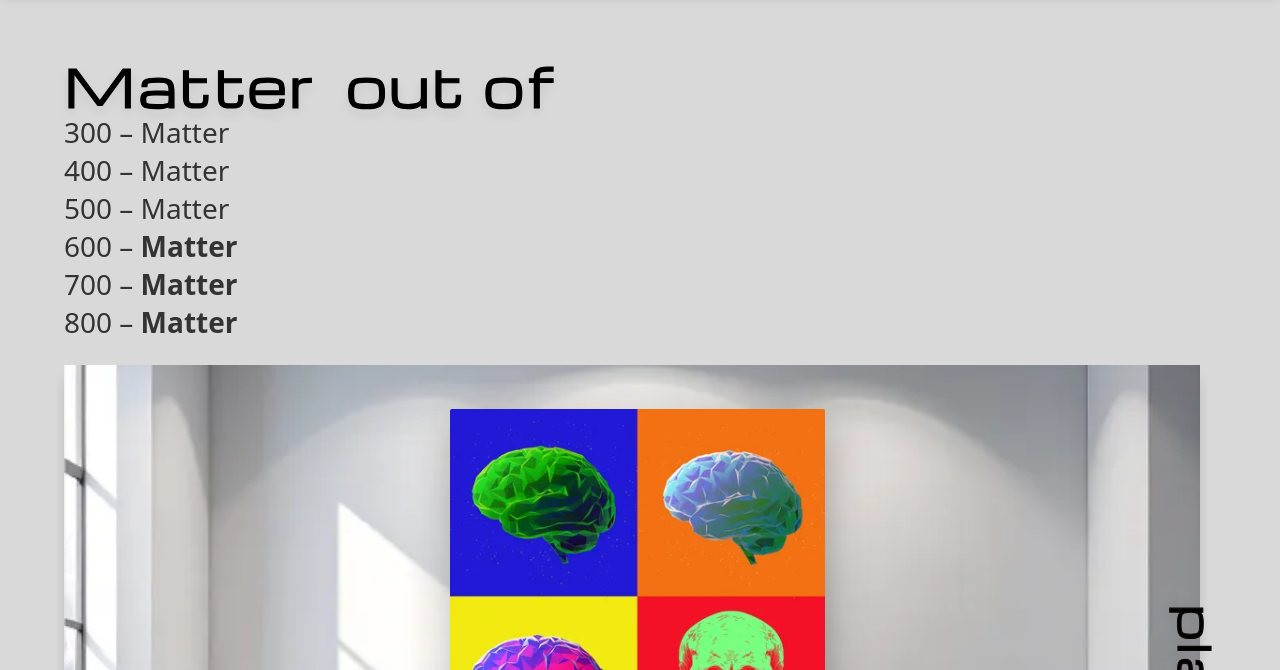
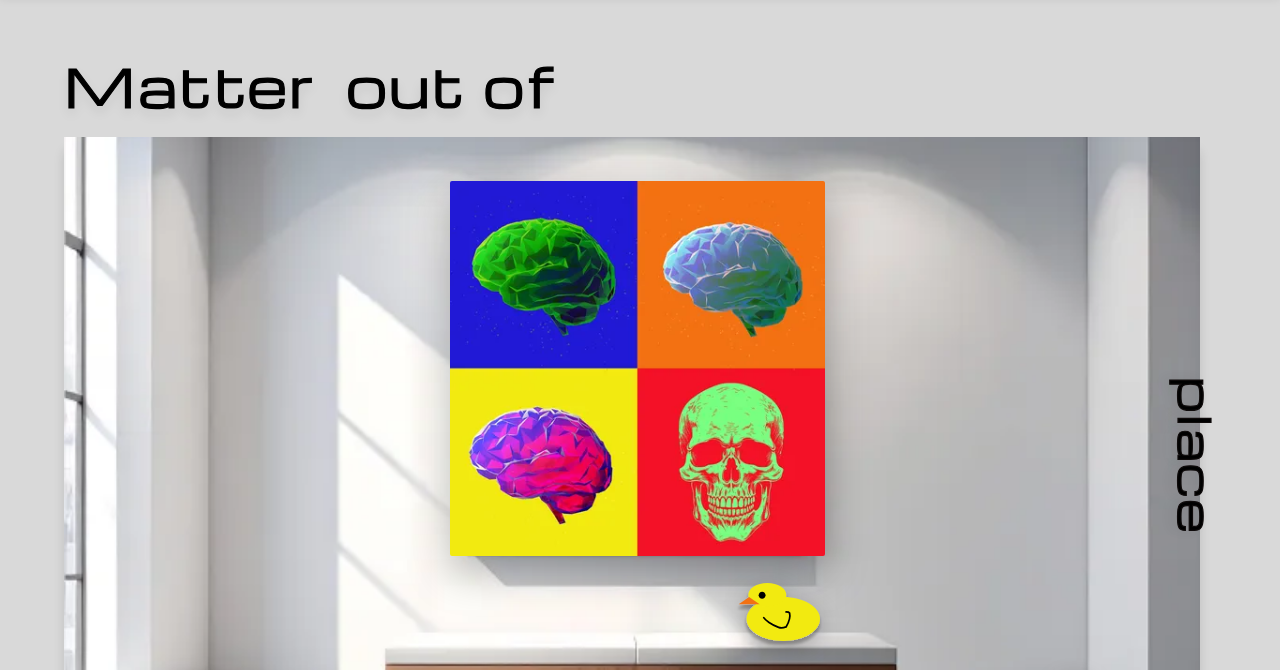
Before and after one commit to amha-pixel/EMNESITE, a plain HTML site: page matteroutofplace.html in a window 1280 px wide. Shown: the part 82-752 px from the top of the page. Drawn offline with Linux system fonts and the light colour scheme; files whose address does not match are found by name.

Commit message:
ryddet op i matter css

```diff
--- a/CSS/matter.css
+++ b/CSS/matter.css
@@ -12,12 +12,6 @@
   font-style:normal;
   font-display:swap;
 }
-
-.matter-wrap .page-title{
-  font-family:"Blisey", system-ui, Arial, sans-serif;
-  font-weight:400;
-}
-
 
 /* ====== H1 ====== */
 .page-matter .page-title{
@@ -120,8 +114,6 @@
     --place-gap: .6rem;             /* bring 'place' tættere på billedet */
   }
 }
-
-
 
 /* ====== SCENE / HERO ====== */
 .matter-wrap{ width:min(100%,400px); margin:0 auto; }
--- a/matteroutofplace.html
+++ b/matteroutofplace.html
@@ -37,17 +37,6 @@
           <span class="w1">Matter</span>
           <span class="w2">out of</span>
         </h1>
-
-        <div class="weight-test">
-          <p style="font-family:'Blisey', system-ui; font-size:28px;">
-            300 – <span style="font-weight:300">Matter</span><br>
-            400 – <span style="font-weight:400">Matter</span><br>
-            500 – <span style="font-weight:500">Matter</span><br>
-            600 – <span style="font-weight:600">Matter</span><br>
-            700 – <span style="font-weight:700">Matter</span><br>
-            800 – <span style="font-weight:800">Matter</span>
-          </p>
-        </div>
 
         <!-- A11y: fuld tekst for skærmlæsere -->
         <span class="sr-only">Matter out of place</span>
```
